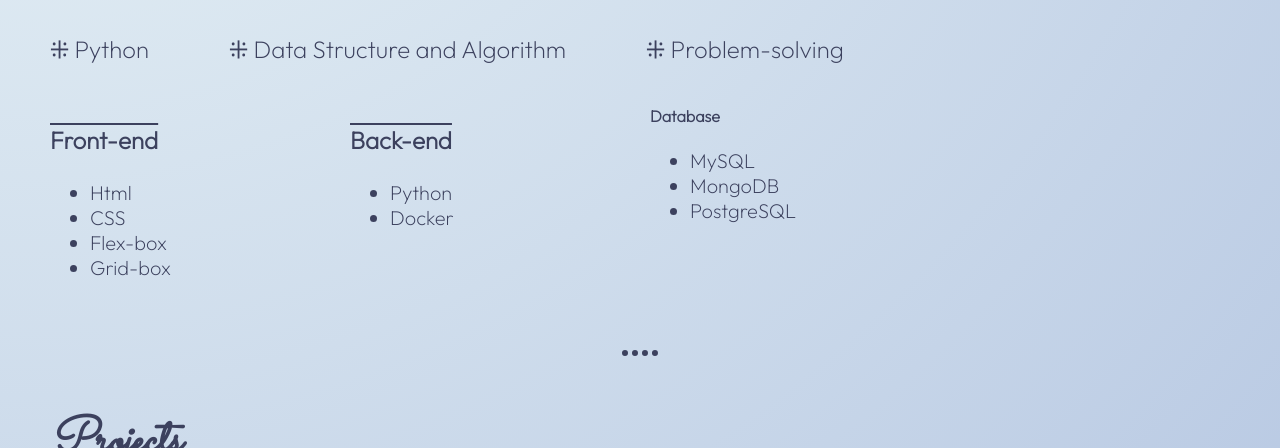
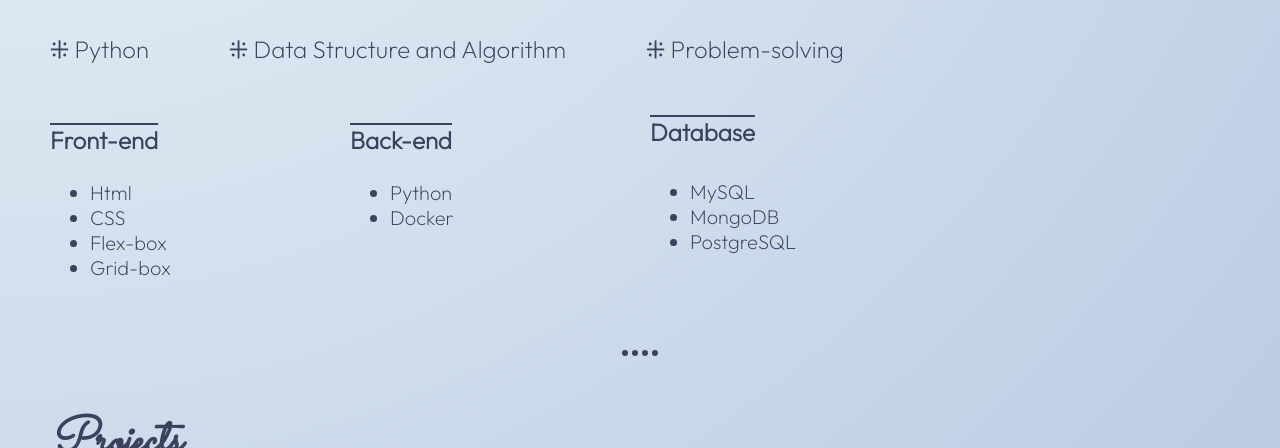
Before and after one commit to shw06/Portfolio, a plain HTML site: page about.html in a window 1280 px wide. Shown: the part 652-1100 px from the top of the page. Drawn offline with Linux system fonts and the light colour scheme.

Commit message:
update style

```diff
--- a/css/styles.css
+++ b/css/styles.css
@@ -175,6 +175,10 @@ h4#footer-head {
     text-align: center;
 }
 
+
+
+
+
 /* about.html */
 .about-info {
     color: #3C415E;
@@ -233,7 +237,7 @@ div#skill-set {
 
 #front-end h5,
 #back-end h5,
-#database h5 {
+#database h4 {
     font-size: 1.5rem;
     text-decoration: overline;
 }
```
